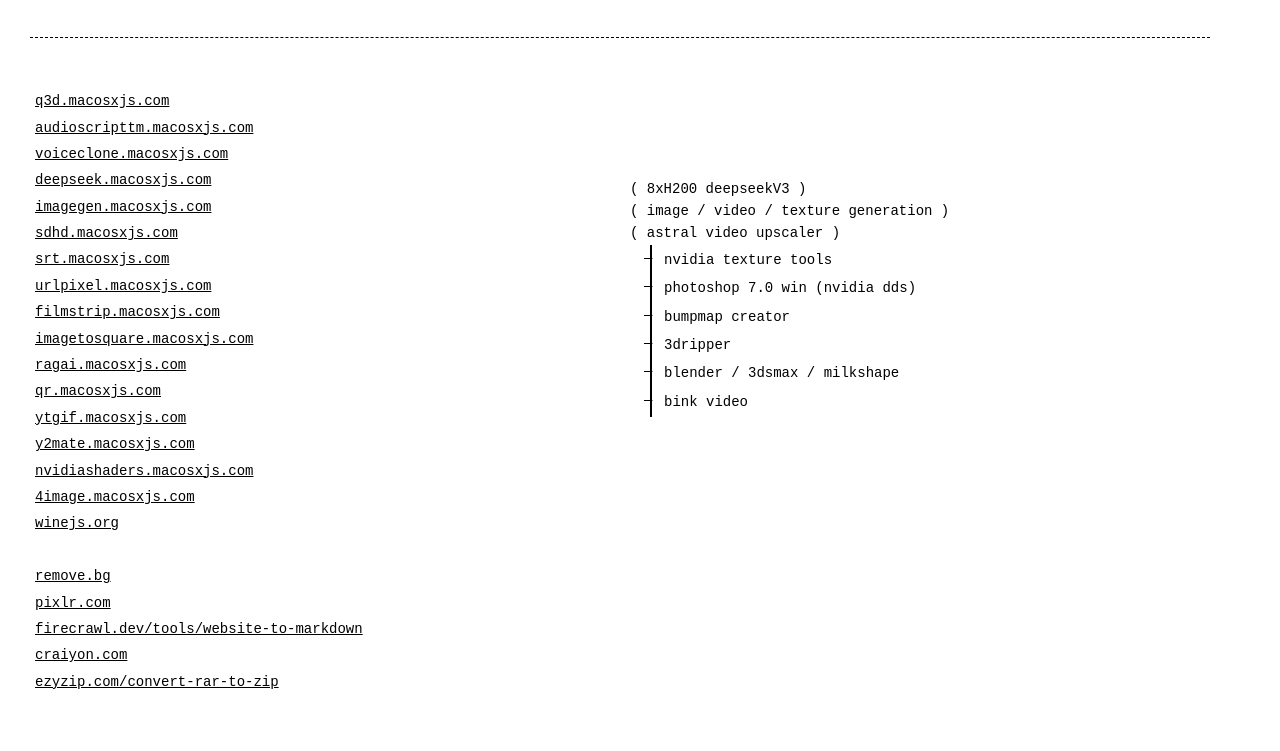
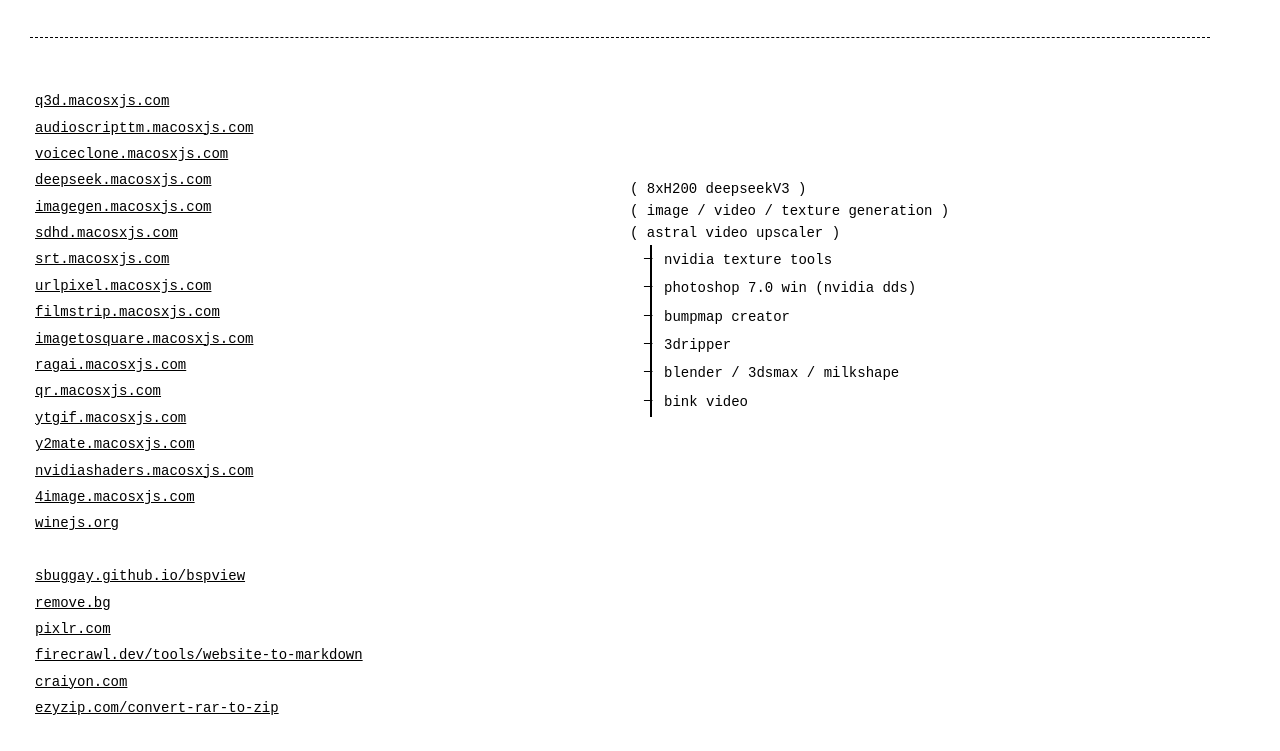
Before and after one commit to igiteam/igi, a plain HTML site: page index.html in a window 1280 px wide. Shown: the part 1067-1818 px from the top of the page. Before the commit the page ends 1792 px from the top, so only its background shows below. Drawn offline with Linux system fonts and the light colour scheme.

Commit message:
Update index.html

```diff
--- a/index.html
+++ b/index.html
@@ -388,6 +388,8 @@
                                     <tr><td><a href="https://4image.macosxjs.com" target="_blank" rel="noopener">4image.macosxjs.com</a></td></tr>
                                     <tr><td><a href="https://winejs.org" target="_blank" rel="noopener">winejs.org</a></td></tr>
                                     <tr><td>&nbsp;</td></tr>
+
+                                    <tr><td><a href="https://sbuggay.github.io/bspview" target="_blank" rel="noopener">sbuggay.github.io/bspview</a></td></tr>
                                     <tr><td><a href="https://remove.bg" target="_blank" rel="noopener">remove.bg</a></td></tr>
                                     <tr><td><a href="https://pixlr.com" target="_blank" rel="noopener">pixlr.com</a></td></tr>
                                     <tr><td><a href="https://firecrawl.dev/tools/website-to-markdown" target="_blank" rel="noopener">firecrawl.dev/tools/website-to-markdown</a></td></tr>
```
